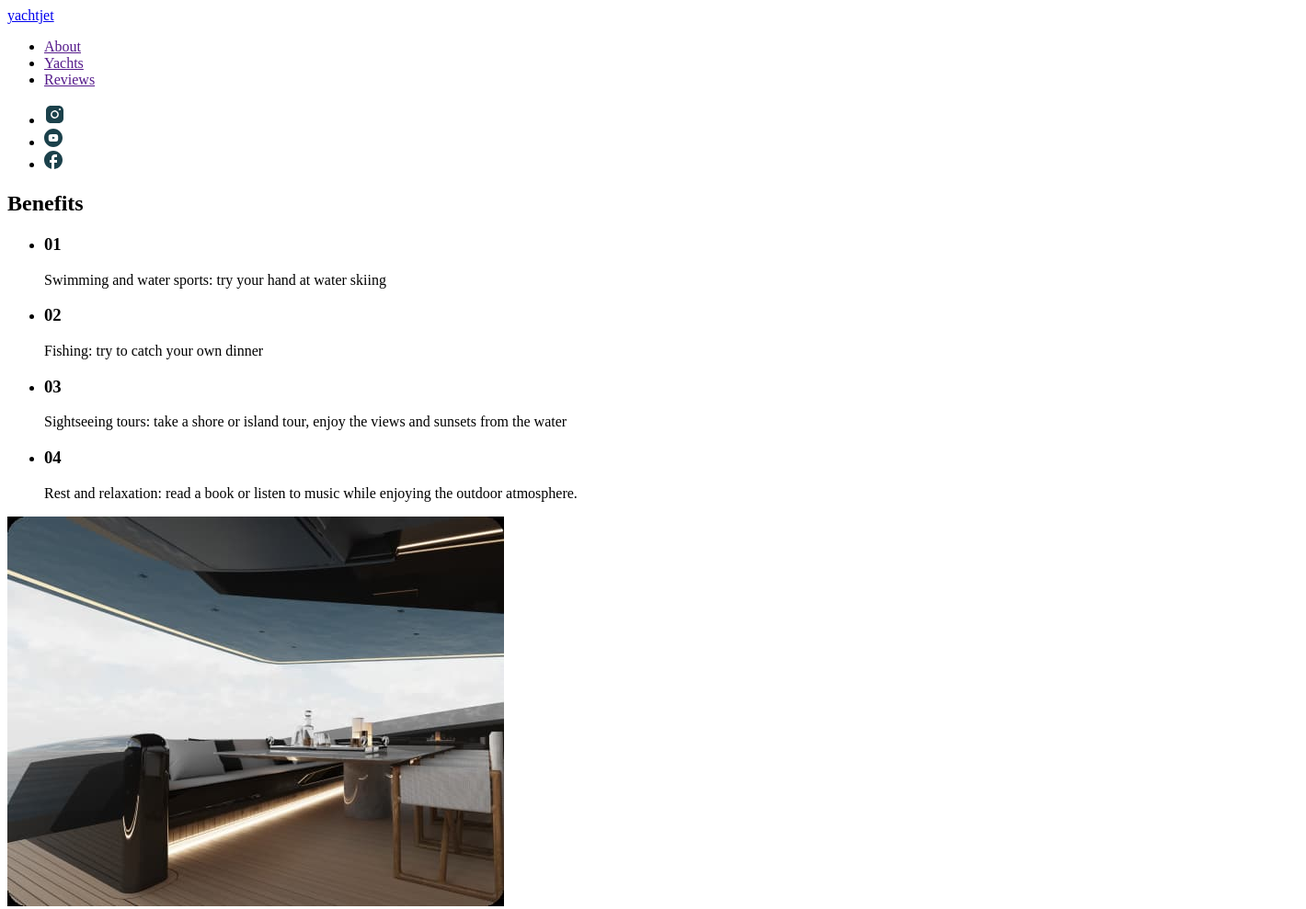
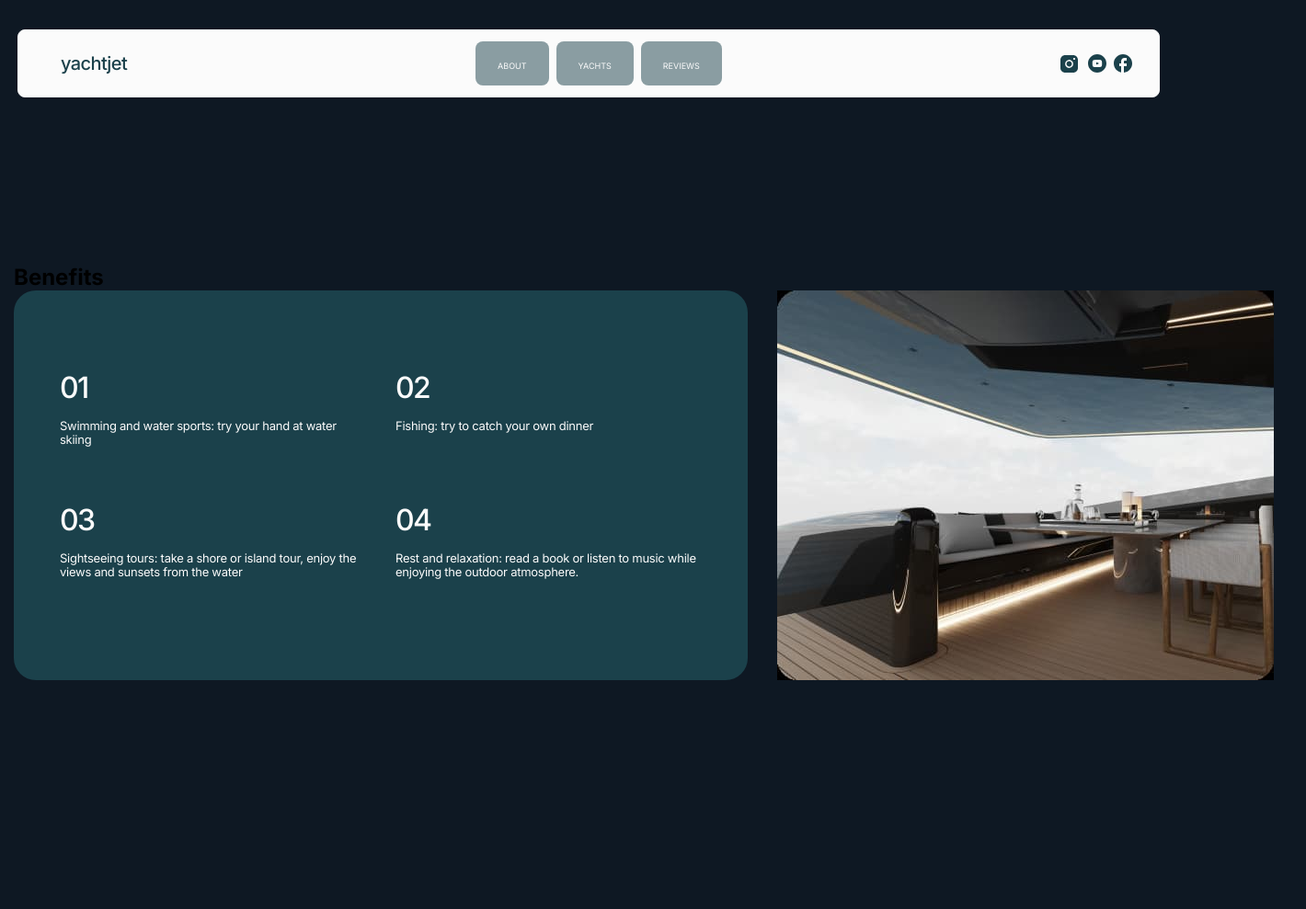
Before and after one commit to AndreiSidorciuc/blendet-htm-css-mod-1, a plain HTML site: page index.html in a window 1280 px wide. Shown: the whole page at 92% size, 1420 px wide, since content can reach past the window. After the commit the page ends 890 px from the top, so only its background shows below. Drawn offline with nearby package versions, Linux system fonts and the light colour scheme.

Commit message:
update css

```diff
--- /dev/null
+++ b/css/styles.css
@@ -0,0 +1,151 @@
+body {
+  font-family: "Inter", sans-serif;
+  font-size: 16px;
+  background-color: #0e1823;
+}
+
+h1,
+h2,
+h3,
+h4,
+h5,
+h6,
+p {
+  margin: 0;
+}
+
+ul,
+ol {
+  list-style-type: none;
+  margin: 0;
+  padding: 0;
+}
+
+a {
+  text-decoration: none;
+}
+
+img {
+  display: block;
+  max-width: 100%;
+  height: auto;
+}
+
+.container {
+  width: 1370px;
+  padding-left: 15px;
+  padding-right: 15px;
+  margin: 0 auto;
+}
+
+.header {
+  border: 1px solid #fbfbfb;
+  border-radius: 8px;
+  background-color: #fbfbfb;
+  width: 1240px;
+  /* margin-top: 32px;
+  margin-left: 100px;
+  margin-right: 100px; */
+  margin: 32px auto;
+}
+
+.header-container {
+  display: flex;
+  align-items: center;
+}
+
+.yachtjet-link {
+  font-weight: 500;
+  font-size: 20px;
+  letter-spacing: -0.03em;
+  color: #1b414b;
+  padding-left: 31px;
+  padding-top: 12px;
+  padding-bottom: 12px;
+  padding-right: 375px;
+}
+
+.nav-container {
+  display: flex;
+  align-items: center;
+}
+
+.nav-list {
+  display: flex;
+  align-items: center;
+}
+
+.nav-item {
+  padding: 4px 4px;
+  background-color: rgba(27, 65, 75, 0.5);
+  border-radius: 8px;
+  margin: 4px 4px;
+  padding-top: 15px;
+  padding-bottom: 15px;
+  padding-left: 24px;
+  padding-right: 24px;
+}
+
+.nav-link {
+  font-size: 9px;
+  line-height: 1.3;
+  text-transform: uppercase;
+  text-align: center;
+  color: #fbfbfb;
+}
+
+.soz-list {
+  display: flex;
+  align-items: center;
+  padding-left: 362px;
+  padding-right: 29px;
+  padding-top: 12px;
+  padding-bottom: 12px;
+}
+
+.soz-item {
+  padding-right: 8px;
+  padding-bottom: 12px;
+  padding-top: 12px;
+}
+
+.benefits {
+  /* padding-top: 150px;
+  padding-bottom: 150px; */
+  padding: 150px 0;
+}
+
+.benefits-innr {
+  display: flex;
+}
+
+.benefits-list {
+  display: flex;
+  gap: 44px 32px;
+  flex-wrap: wrap;
+  background-color: #1b414b;
+  padding: 90px 50px;
+  margin-right: 32px;
+  border-radius: 24px;
+}
+
+.benefits-item {
+  width: calc((100% - 32px) / 2);
+}
+
+.benefits-item-title {
+  margin-bottom: 18px;
+  font-weight: 500;
+  font-size: 32px;
+  line-height: 1;
+  letter-spacing: -0.05em;
+  color: #fbfbfb;
+}
+
+.benefits-ite-text {
+  font-weight: 400;
+  font-size: 13px;
+  line-height: 1.15;
+  letter-spacing: -0.02em;
+  color: #fbfbfb;
+}
--- a/index.html
+++ b/index.html
@@ -3,60 +3,83 @@
   <head>
     <meta charset="UTF-8" />
     <meta name="viewport" content="width=device-width, initial-scale=1.0" />
+
     <title>YachtJet</title>
+    <link rel="preconnect" href="https://fonts.googleapis.com" />
+    <link rel="preconnect" href="https://fonts.gstatic.com" crossorigin />
+    <link
+      href="https://fonts.googleapis.com/css2?family=Inter:ital,opsz,wght@0,14..32,100..900;1,14..32,100..900&display=swap"
+      rel="stylesheet"
+    />
+    <link
+      rel="stylesheet"
+      href="https://cdnjs.cloudflare.com/ajax/libs/normalize/8.0.1/normalize.min.css"
+      integrity="sha512-NhSC1YmyruXifcj/KFRWoC561YpHpc5Jtzgvbuzx5VozKpWvQ+4nXhPdFgmx8xqexRcpAglTj9sIBWINXa8x5w=="
+      crossorigin="anonymous"
+      referrerpolicy="no-referrer"
+    />
+    <link rel="stylesheet" href="./css/styles.css" />
   </head>
   <body>
     <main>
-      <header>
-        <a href="./index.html">yachtjet</a>
-        <nav>
-          <ul>
-            <li><a href="">About</a></li>
-            <li><a href="">Yachts</a></li>
-            <li><a href="">Reviews</a></li>
+      <header class="header">
+        <div class="container header-container">
+          <a href="./index.html" class="yachtjet-link">yachtjet</a>
+          <nav class="nav-container">
+            <ul class="nav-list">
+              <li class="nav-item"><a href="" class="nav-link">About</a></li>
+              <li class="nav-item"><a href="" class="nav-link">Yachts</a></li>
+              <li class="nav-item"><a href="" class="nav-link">Reviews</a></li>
             </ul>
           </nav>
-        <ul>
-          <li>
+          <ul class="soz-list">
+            <li class="soz-item">
               <a href="https://www.instagram.com/"
                 ><img src="./images/instagram.svg" alt="instagram"
               /></a>
             </li>
-          <li>
+            <li class="soz-item">
               <a href="https://www.youtube.com/"
                 ><img src="./images/youtube.svg" alt="youtube"
               /></a>
             </li>
-          <li>
+            <li class="soz-item">
               <a href="https://www.facebook.com/"
                 ><img src="./images/facebook.svg" alt="facebook"
               /></a>
             </li>
           </ul>
+        </div>
       </header>
-      <section>
-        <h2>Benefits</h2>
-        <ul>
-          <li>
-            <h3>01</h3>
-            <p>Swimming and water sports: try your hand at water skiing</p>
-          </li>
-          <li>
-            <h3>02</h3>
-            <p>Fishing: try to catch your own dinner</p>
-          </li>
-          <li>
-            <h3>03</h3>
-            <p>
-              Sightseeing tours: take a shore or island tour, enjoy the views
-              and sunsets from the water
+      <section class="benefits">
+        <div class="container">
+          <h2 class="benefits-title">Benefits</h2>
+          <div class="benefits-innr">
+            <ul class="benefits-list">
+              <li class="benefits-item">
+                <h3 class="benefits-item-title">01</h3>
+                <p class="benefits-ite-text">
+                  Swimming and water sports: try your hand at water skiing
                 </p>
               </li>
-          <li>
-            <h3>04</h3>
-            <p>
-              Rest and relaxation: read a book or listen to music while enjoying
-              the outdoor atmosphere.
+              <li class="benefits-item">
+                <h3 class="benefits-item-title">02</h3>
+                <p class="benefits-ite-text">
+                  Fishing: try to catch your own dinner
+                </p>
+              </li>
+              <li class="benefits-item">
+                <h3 class="benefits-item-title">03</h3>
+                <p class="benefits-ite-text">
+                  Sightseeing tours: take a shore or island tour, enjoy the
+                  views and sunsets from the water
+                </p>
+              </li>
+              <li class="benefits-item">
+                <h3 class="benefits-item-title">04</h3>
+                <p class="benefits-ite-text">
+                  Rest and relaxation: read a book or listen to music while
+                  enjoying the outdoor atmosphere.
                 </p>
               </li>
             </ul>
@@ -65,7 +88,10 @@
               alt="benefits"
               width="540"
               height="424"
+              class="benefits-img"
             />
+          </div>
+        </div>
       </section>
     </main>
   </body>
```
Lines whose indentation alone changed are shown as unchanged.
